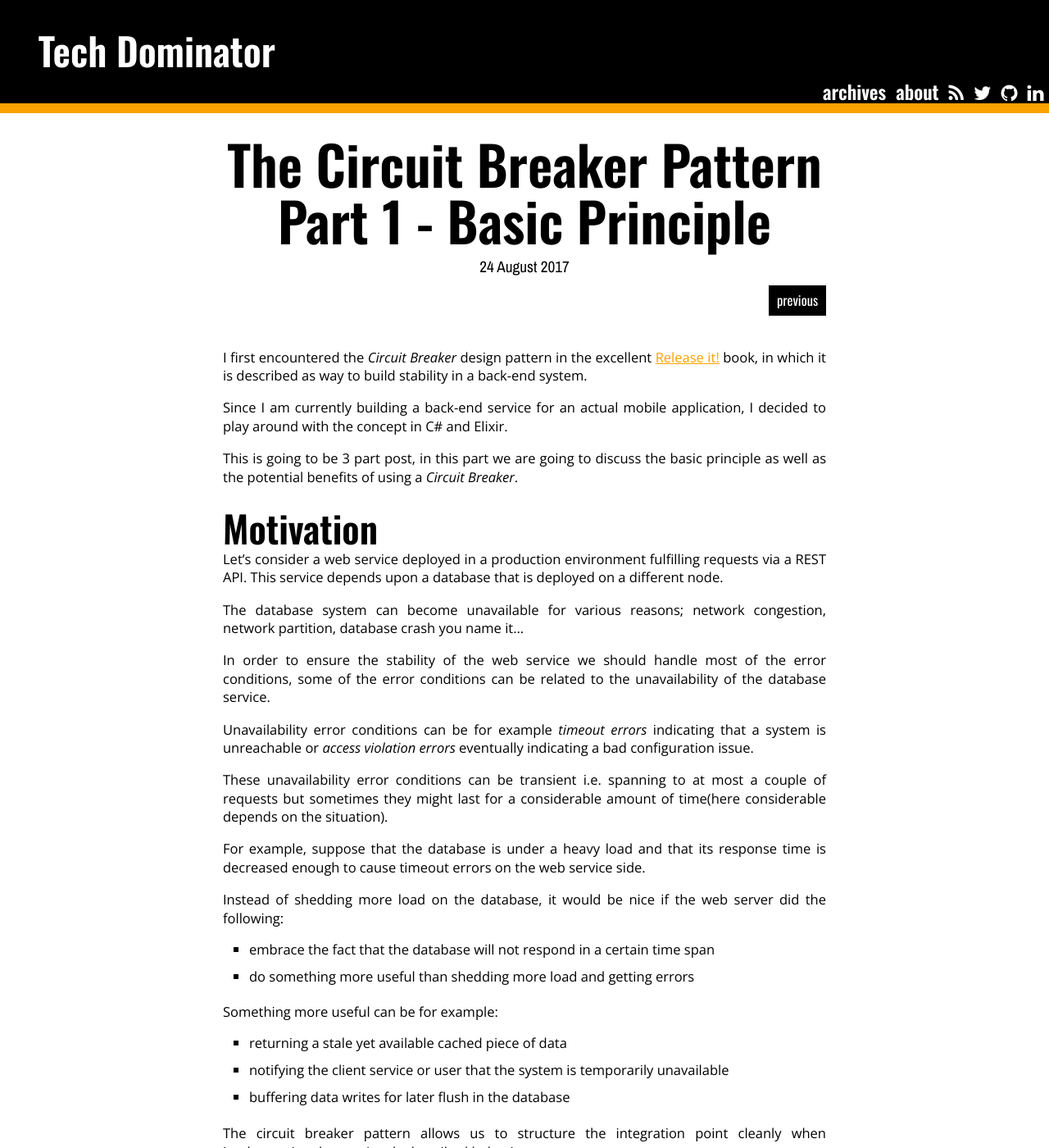
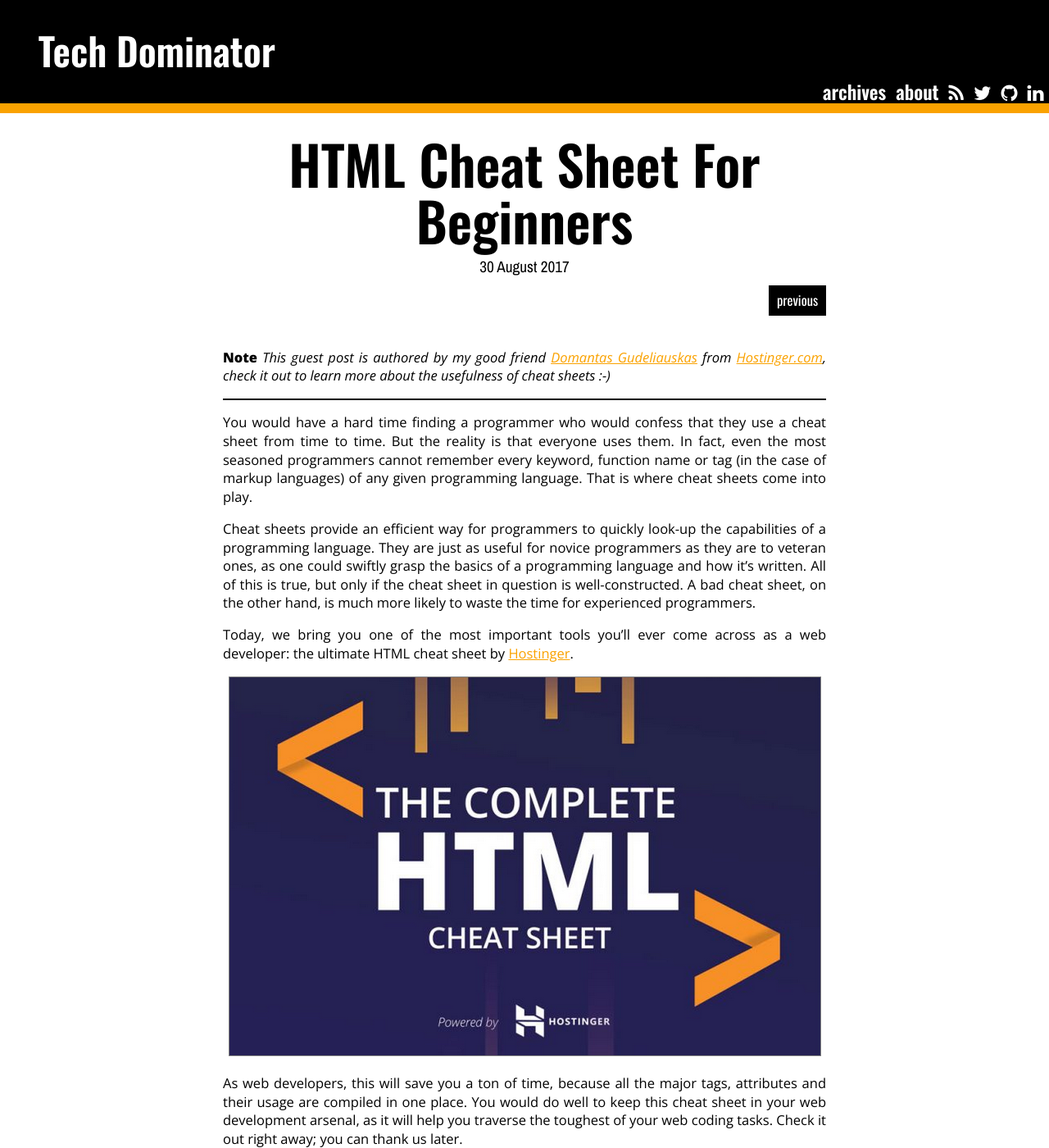
Before and after one commit to MissaouiChedy/MissaouiChedy.github.io, a Jekyll site: the page built from index.html, in a window 1280 px wide and 1400 px high. Shown: the whole window at 82% size. Built offline with Jekyll 4.4.1, drawn with Linux system fonts in a browser that asks for light colours; nearby versions of some CDN libraries; comment, search, counter and statistics services are not loaded; some of the changed text lies outside the part shown.

Commit message:
new post + fixes

```diff
--- a/_includes/article.html
+++ b/_includes/article.html
@@ -7,8 +7,8 @@
 	</div>
 	<header class="article-header">
 		<a href="{{ include.post_arg.url }}"><h1 itemprop="name headline">{{ include.post_arg.title }}</h1></a>
-		<div itemprop="author" itemscope itemtype="http://schema.org/Person" itemid="{{ site.url }}/about.html#ident">
-  			<link itemprop="url" href="{{ site.url }}/about.html" />
+		<div itemprop="author" itemscope itemtype="http://schema.org/Person" itemid="{{ site.url }}/about-chedy-missaoui.html#ident">
+  			<link itemprop="url" href="{{ site.url }}/about-chedy-missaoui.html" />
   			<meta itemprop="name" content="Chedy Missaoui" />
 		</div>
 		<time datetime="{{ include.post_arg.date | date_to_xmlschema }}" itemprop="datePublished">{{ include.post_arg.date | date_to_long_string}}</time>
--- /dev/null
+++ b/_posts/2017-08-30-html-cheat-sheet-for-beginners.md
@@ -0,0 +1,25 @@
+---
+layout: post
+title: "HTML Cheat Sheet For Beginners"
+date: 2017-08-30
+categories: article
+comments: true
+---
+
+**Note** *This guest post is authored by my good friend [Domantas Gudeliauskas](https://www.hostinger.com/tutorials/author/domantas/){:target="_blank"} from [Hostinger.com](_https://www.hostinger.com){:target="_blank"}, check it out to learn more about the usefulness of cheat sheets :-)*
+
+---
+
+You would have a hard time finding a programmer who would confess that they use a cheat sheet from time to time. But the reality is that everyone uses them. In fact, even the most seasoned programmers cannot remember every keyword, function name or tag (in the case of markup languages) of any given programming language. That is where cheat sheets come into play.
+
+Cheat sheets provide an efficient way for programmers to quickly look-up the capabilities of a programming language. They are just as useful for novice programmers as they are to veteran ones, as one could swiftly grasp the basics of a programming language and how it’s written. All of this is true, but only if the cheat sheet in question is well-constructed. A bad cheat sheet, on the other hand, is much more likely to waste the time for experienced programmers.
+
+Today, we bring you one of the most important tools you’ll ever come across as a web developer: the ultimate HTML cheat sheet by [Hostinger](https://www.hostinger.com/tutorials/html-cheat-sheet){:target="_blank"}.
+
+<div class="img-container">
+<a target="_blank" href="https://cdn.rawgit.com/hostinger/banners/2d7a9209/tutorials/pdf/The-Complete-HTML-Cheat-Sheet.pdf">
+<img src="{{ site.url }}/imgs/HostingerHtmlCheatSheet.png" alt="Html Cheat Sheet"  />
+</a>
+</div>
+
+As web developers, this will save you a ton of time, because all the major tags, attributes and their usage are compiled in one place. You would do well to keep this cheat sheet in your web development arsenal, as it will help you traverse the toughest of your web coding tasks. Check it out right away; you can thank us later.
```
Also changed, not shown: imgs/HostingerHtmlCheatSheet.png (added).
